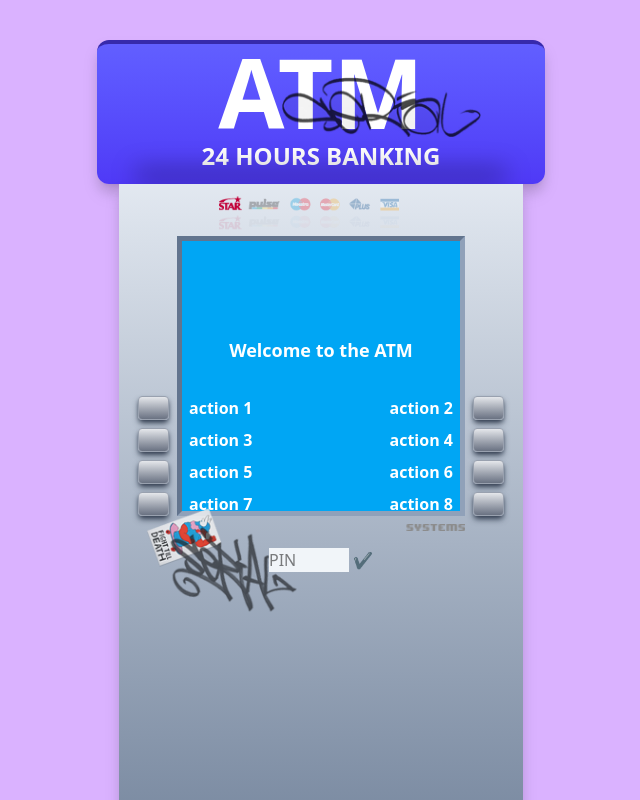
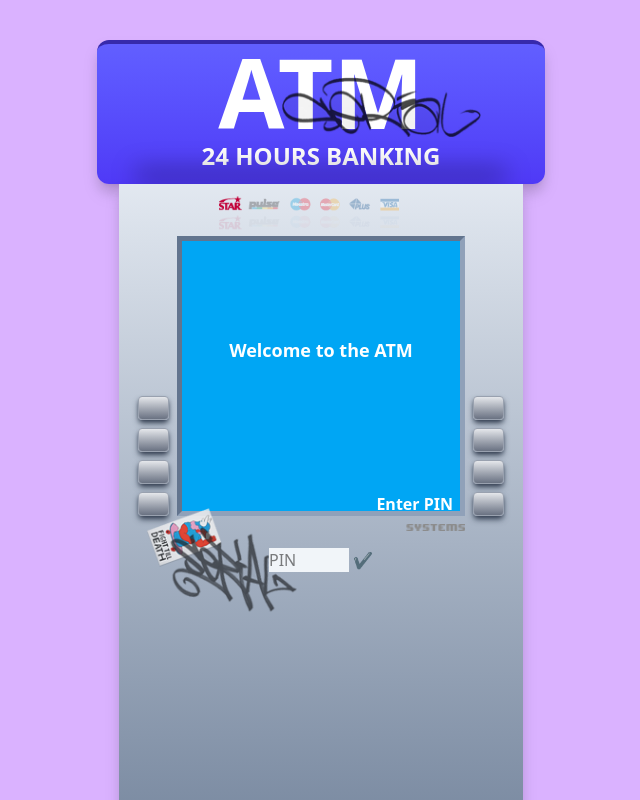
Before and after one commit to AlexisMerlin/atm-demo-app, a Next.js app: page / in a window 1280 px wide. Shown: the whole page, without its empty margins (319-959 px from the left). Built offline with nearby package versions, Linux system fonts and the light colour scheme.

Commit message:
Add middleware for global ATM state

```diff
--- a/src/components/InputPin.tsx
+++ b/src/components/InputPin.tsx
@@ -1,7 +1,7 @@
 'use client';
 
 import { auth, selectClient } from '@/store/client.slice';
-import { setScreenMessage } from '@/store/screen.slice';
+import { setScreenMessage } from '@/store/ui.slice';
 import { useEffect, useState } from 'react';
 import { useDispatch, useSelector } from 'react-redux';
 
--- a/src/components/ScreenComponents/AtmButton.tsx
+++ b/src/components/ScreenComponents/AtmButton.tsx
@@ -1,6 +1,22 @@
-export default function AtmButton({ location }: { location: string }) {
+'use client';
+
+import { setAtmState } from '@/store/atm.slice';
+import { selectButtonById } from '@/store/ui.slice';
+import { useDispatch, useSelector } from 'react-redux';
+
+export default function AtmButton({ location, id }: { location: string; id: string }) {
+  const btn = useSelector(selectButtonById(id));
+  const dispatch = useDispatch();
+  function handleClick() {
+    if (btn?.action) {
+      console.log('Dispatiching action: ', btn.action);
+      dispatch(setAtmState(btn.action));
+    }
+  }
   return (
     <button
+      disabled={btn?.disabled ?? true}
+      onClick={handleClick}
       className={`${location} flex px-2 transition-all duration-150 active:translate-y-[2px]`}
     >
       <div className='h-full w-full rounded-sm border border-gray-400 bg-gradient-to-b from-gray-200 to-gray-500 shadow-md shadow-gray-700 sm:w-3/4' />
--- a/src/components/ScreenComponents/AtmButtonLabel.tsx
+++ b/src/components/ScreenComponents/AtmButtonLabel.tsx
@@ -1,7 +1,14 @@
-export default function AtmButtonLabel({ text, position }: { text?: string; position: string }) {
+'use client';
+
+import { selectButtonById } from '@/store/ui.slice';
+import { useSelector } from 'react-redux';
+
+export default function AtmButtonLabel({ id, position }: { id: string; position: string }) {
+  const btn = useSelector(selectButtonById(id));
+
   return (
     <div className={`${position} truncate px-3 align-text-top font-semibold text-white`}>
-      {text}
+      {btn?.label}
     </div>
   );
 }
--- a/src/components/ScreenComponents/AtmButtonLayout.tsx
+++ b/src/components/ScreenComponents/AtmButtonLayout.tsx
@@ -3,14 +3,14 @@ import AtmButton from './AtmButton';
 export default function AtmButtonLayout() {
   return (
     <>
-      <AtmButton location='col-start-1 col-end-2 row-start-6 row-end-7 justify-end' />
-      <AtmButton location='col-start-5 col-end-6 row-start-6 row-end-7' />
-      <AtmButton location='col-start-1 col-end-2 row-start-7 row-end-8 justify-end' />
-      <AtmButton location='col-start-5 col-end-6 row-start-7 row-end-8' />
-      <AtmButton location='col-start-1 col-end-2 row-start-8 row-end-9 justify-end' />
-      <AtmButton location='col-start-5 col-end-6 row-start-8 row-end-9 ' />
-      <AtmButton location='col-start-1 col-end-2 row-start-9 row-end-10 justify-end' />
-      <AtmButton location='col-start-5 col-end-6 row-start-9 row-end-10' />
+      <AtmButton id='btn-1' location='col-start-1 col-end-2 row-start-6 row-end-7 justify-end' />
+      <AtmButton id='btn-2' location='col-start-5 col-end-6 row-start-6 row-end-7' />
+      <AtmButton id='btn-3' location='col-start-1 col-end-2 row-start-7 row-end-8 justify-end' />
+      <AtmButton id='btn-4' location='col-start-5 col-end-6 row-start-7 row-end-8' />
+      <AtmButton id='btn-5' location='col-start-1 col-end-2 row-start-8 row-end-9 justify-end' />
+      <AtmButton id='btn-6' location='col-start-5 col-end-6 row-start-8 row-end-9 ' />
+      <AtmButton id='btn-7' location='col-start-1 col-end-2 row-start-9 row-end-10 justify-end' />
+      <AtmButton id='btn-8' location='col-start-5 col-end-6 row-start-9 row-end-10' />
     </>
   );
 }
--- a/src/components/ScreenComponents/AtmLabelLayout.tsx
+++ b/src/components/ScreenComponents/AtmLabelLayout.tsx
@@ -4,35 +4,35 @@ export default function AtmLabelLayout() {
   return (
     <>
       <AtmButtonLabel
-        text='action 1'
+        id='btn-1'
         position='col-start-2 col-end-3 row-start-6 row-end-7 justify-self-start'
       />
       <AtmButtonLabel
-        text='action 2'
+        id='btn-2'
         position='col-start-4 col-end-5 row-start-6 row-end-7 justify-self-end'
       />
       <AtmButtonLabel
-        text='action 3'
+        id='btn-3'
         position='col-start-2 col-end-3 row-start-7 row-end-8 justify-self-start'
       />
       <AtmButtonLabel
-        text='action 4'
+        id='btn-4'
         position='col-start-4 col-end-5 row-start-7 row-end-8 justify-self-end'
       />
       <AtmButtonLabel
-        text='action 5'
+        id='btn-5'
         position='col-start-2 col-end-3 row-start-8 row-end-9 justify-self-start'
       />
       <AtmButtonLabel
-        text='action 6'
+        id='btn-6'
         position='col-start-4 col-end-5 row-start-8 row-end-9 justify-self-end'
       />
       <AtmButtonLabel
-        text='action 7'
+        id='btn-7'
         position='col-start-2 col-end-3 row-start-9 row-end-10 justify-self-start'
       />
       <AtmButtonLabel
-        text='action 8'
+        id='btn-8'
         position='col-start-4 col-end-5 row-start-9 row-end-10 justify-self-end'
       />
     </>
--- a/src/components/ScreenComponents/Screen.tsx
+++ b/src/components/ScreenComponents/Screen.tsx
@@ -1,6 +1,6 @@
 'use client';
 
-import { selectMessage } from '@/store/screen.slice';
+import { selectMessage } from '@/store/ui.slice';
 import { useSelector } from 'react-redux';
 
 export default function Screen({ position }: { position: string }) {
--- /dev/null
+++ b/src/store/atm.slice.ts
@@ -0,0 +1,41 @@
+import { createSlice, PayloadAction } from '@reduxjs/toolkit';
+
+/**
+ * standby: the ATM is wating for user interaction
+ * auth: the ATM is ready for user to enter PIN
+ * waiting: the ATM is waiting for user to select an action
+ * withdraw: the ATM is ready for user to enter amount to withdraw
+ * deposit: the ATM is ready for user to enter amount to deposit
+ * balance: the ATM is ready to show the balance
+ * error: the ATM is in error state
+ */
+export type ATMState =
+  | 'standby'
+  | 'auth'
+  | 'waiting'
+  | 'withdraw'
+  | 'deposit'
+  | 'balance'
+  | 'error';
+
+interface AtmStateType {
+  state: ATMState;
+}
+
+const initialState: AtmStateType = {
+  state: 'standby',
+};
+
+export const atmSlice = createSlice({
+  name: 'atm',
+  initialState,
+  reducers: {
+    setAtmState: (state, action: PayloadAction<ATMState>) => {
+      state.state = action.payload;
+    },
+  },
+});
+
+export const { setAtmState } = atmSlice.actions;
+export const selectAtmState = (state: { atm: AtmStateType }) => state.atm.state;
+export default atmSlice.reducer;
--- a/src/store/screen.slice.ts
+++ /dev/null
@@ -1,27 +0,0 @@
-import { createSlice, PayloadAction } from '@reduxjs/toolkit';
-import { RootState } from './store';
-
-interface ScreenState {
-  message: string;
-}
-
-const initialState: ScreenState = {
-  message: 'Welcome to the ATM',
-};
-
-const screenSlice = createSlice({
-  name: 'screen',
-  initialState,
-  reducers: {
-    setScreenMessage: (state, action: PayloadAction<string>) => {
-      state.message = action.payload;
-    },
-    resetScreenMessage: (state) => {
-      state.message = initialState.message;
-    },
-  },
-});
-
-export const { resetScreenMessage, setScreenMessage } = screenSlice.actions;
-export const selectMessage = (state: RootState) => state.screen.message;
-export default screenSlice.reducer;
--- a/src/store/store.ts
+++ b/src/store/store.ts
@@ -1,12 +1,16 @@
 import { configureStore } from '@reduxjs/toolkit';
 import clientReducer from './client.slice';
-import screenReducer from './screen.slice';
-
+import uiReducer from './ui.slice';
+import atmReducer from './atm.slice';
+import { uiListenerMiddleware } from './uiMiddleware';
 export const store = configureStore({
   reducer: {
     client: clientReducer,
-    screen: screenReducer,
+    ui: uiReducer,
+    atm: atmReducer,
   },
+  middleware: (getDefaultMiddleware) =>
+    getDefaultMiddleware().prepend(uiListenerMiddleware.middleware),
 });
 
 export type RootState = ReturnType<typeof store.getState>;
--- /dev/null
+++ b/src/store/ui.slice.ts
@@ -0,0 +1,53 @@
+import { createSlice, PayloadAction } from '@reduxjs/toolkit';
+import { RootState } from './store';
+import { ATMState } from './atm.slice';
+
+interface Button {
+  id: string;
+  label: string;
+  disabled: boolean;
+  action?: ATMState;
+}
+
+export interface UiState {
+  message: string;
+  buttons: Button[];
+}
+
+const initialState: UiState = {
+  message: 'Welcome to the ATM',
+  buttons: [
+    {
+      id: 'btn-8',
+      disabled: false,
+      label: 'Enter PIN',
+      action: 'auth',
+    },
+  ],
+};
+
+const uiSlice = createSlice({
+  name: 'ui',
+  initialState,
+  reducers: {
+    //Reducers for message may become unnecesary
+    setScreenMessage: (state, action: PayloadAction<string>) => {
+      state.message = action.payload;
+    },
+    resetScreenMessage: (state) => {
+      state.message = initialState.message;
+    },
+    setUIState: (state, action: PayloadAction<UiState>) => {
+      const newState = action.payload;
+      state.message = newState.message;
+      state.buttons = newState.buttons;
+    },
+  },
+});
+
+export const { resetScreenMessage, setScreenMessage, setUIState } = uiSlice.actions;
+export const selectMessage = (state: RootState) => state.ui.message;
+export const selectButtons = (state: RootState) => state.ui.buttons;
+export const selectButtonById = (id: string) => (state: RootState) =>
+  state.ui.buttons.find((btn) => btn.id === id);
+export default uiSlice.reducer;
--- /dev/null
+++ b/src/store/uiMiddleware.ts
@@ -0,0 +1,75 @@
+import { createListenerMiddleware } from '@reduxjs/toolkit';
+import { ATMState, setAtmState } from './atm.slice';
+import { setUIState, UiState } from './ui.slice';
+export const uiListenerMiddleware = createListenerMiddleware();
+
+uiListenerMiddleware.startListening({
+  actionCreator: setAtmState,
+  effect: (action, listenerApi) => {
+    const nextState = action.payload;
+    console.log('ATM state changed to:', nextState);
+    const uiSate = uiStateByATMState[nextState];
+    listenerApi.dispatch(setUIState(uiSate));
+  },
+});
+
+const uiStateByATMState: Record<ATMState, UiState> = {
+  standby: {
+    message: 'Welcome to the ATM',
+    buttons: [
+      {
+        id: 'btn-8',
+        label: 'Enter PIN',
+        disabled: false,
+        action: 'auth',
+      },
+    ],
+  },
+  auth: {
+    message: 'Please enter your PIN',
+    buttons: [
+      {
+        id: 'btn-1',
+        label: 'Cancel',
+        disabled: false,
+        action: 'standby',
+      },
+    ],
+  },
+  waiting: {
+    message: 'Select a transaction',
+    buttons: [
+      {
+        id: 'btn-2',
+        label: 'Withdraw',
+        disabled: false,
+      },
+      {
+        id: 'btn-3',
+        label: 'Deposit',
+        disabled: false,
+      },
+      {
+        id: 'btn-4',
+        label: 'Balance',
+        disabled: false,
+      },
+    ],
+  },
+  withdraw: {
+    message: 'Enter amount to withdraw',
+    buttons: [],
+  },
+  deposit: {
+    message: 'Enter amount to deposit',
+    buttons: [],
+  },
+  balance: {
+    message: 'Your balance is being retrieved',
+    buttons: [],
+  },
+  error: {
+    message: 'An error occurred. Please restart.',
+    buttons: [],
+  },
+};
```
